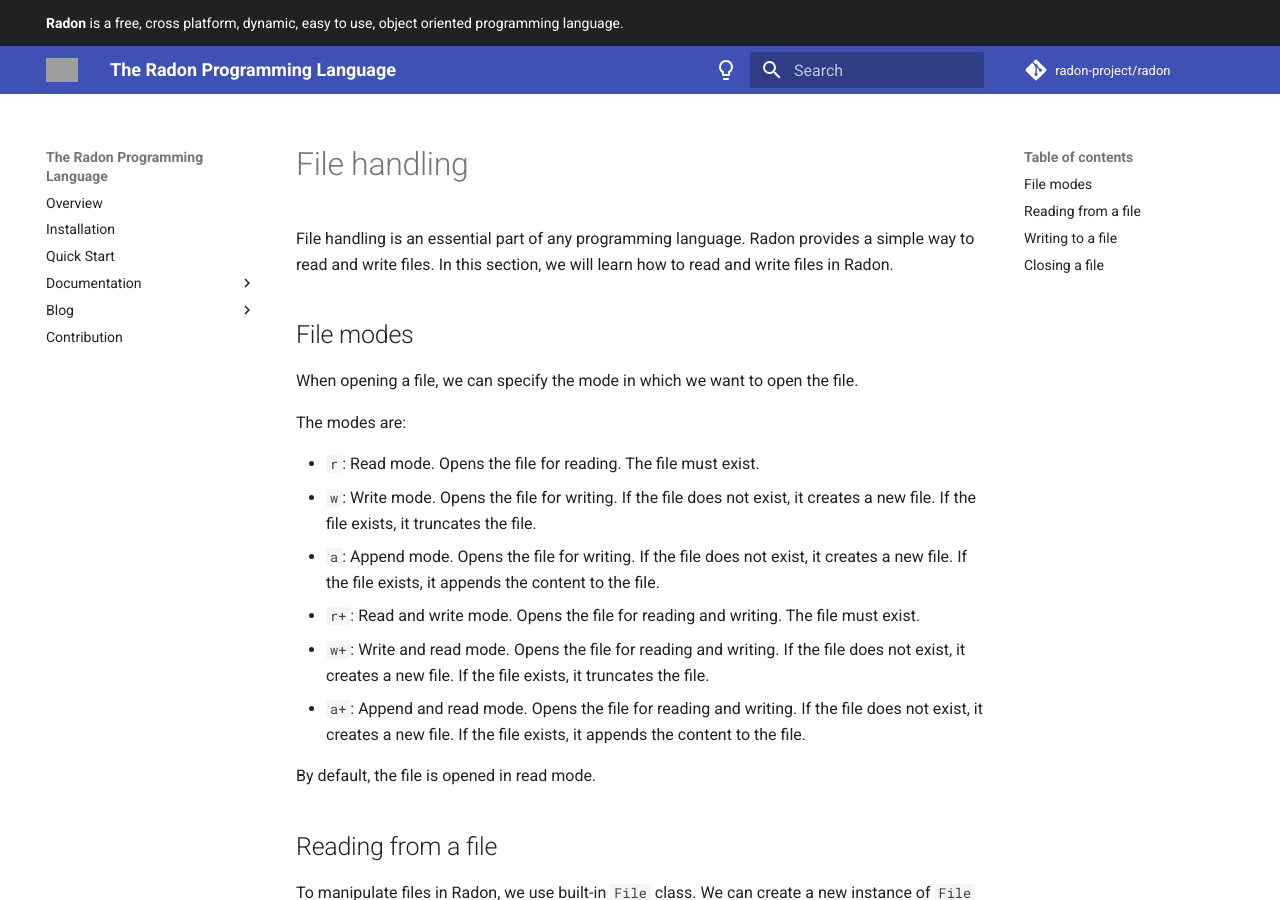
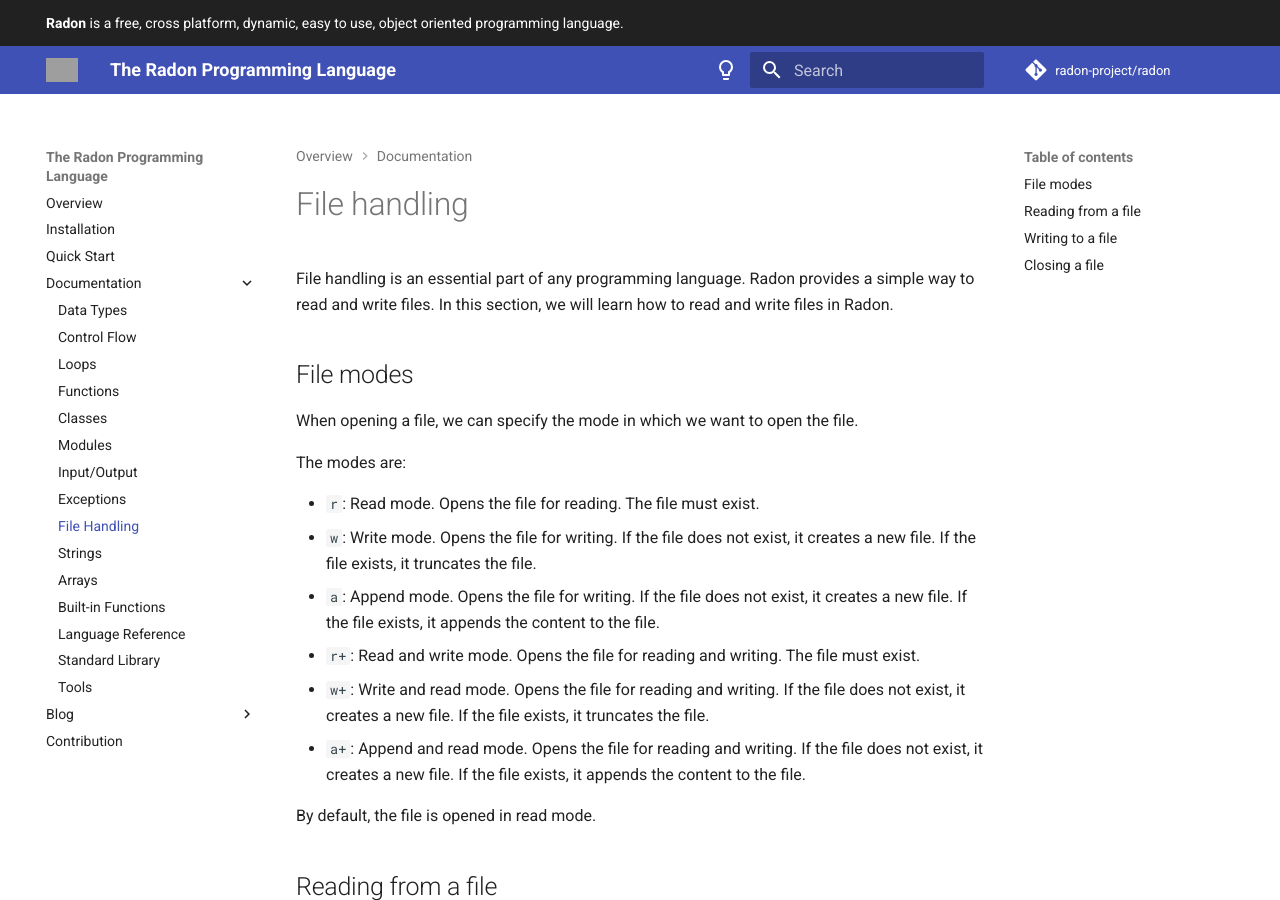
Before and after one commit to radon-project/docs, an MkDocs documentation site: the page built from docs/file-handling.md, in a window 1280 px wide and 900 px high. Built offline with MkDocs 1.6.1 and Material for MkDocs 9.7.7, drawn with Linux system fonts in a browser that asks for light colours; comment, search, counter and statistics services are not loaded; some of the changed lines change nothing that is shown; grey boxes are pictures that could not be loaded.

Commit message:
feat: added exceptions handling and file I/O docs.

```diff
--- a/mkdocs.yml
+++ b/mkdocs.yml
@@ -112,8 +112,8 @@ nav:
       - Classes: classes.md
       - Modules: modules.md
       - Input/Output: input-output.md
-      # - Exceptions: exceptions.md
-      # - File Handling: file-handling.md
+      - Exceptions: exceptions.md
+      - File Handling: file-handling.md
       - Strings: strings.md
       - Arrays: arrays.md
       - Built-in Functions: built-in-functions.md
```
